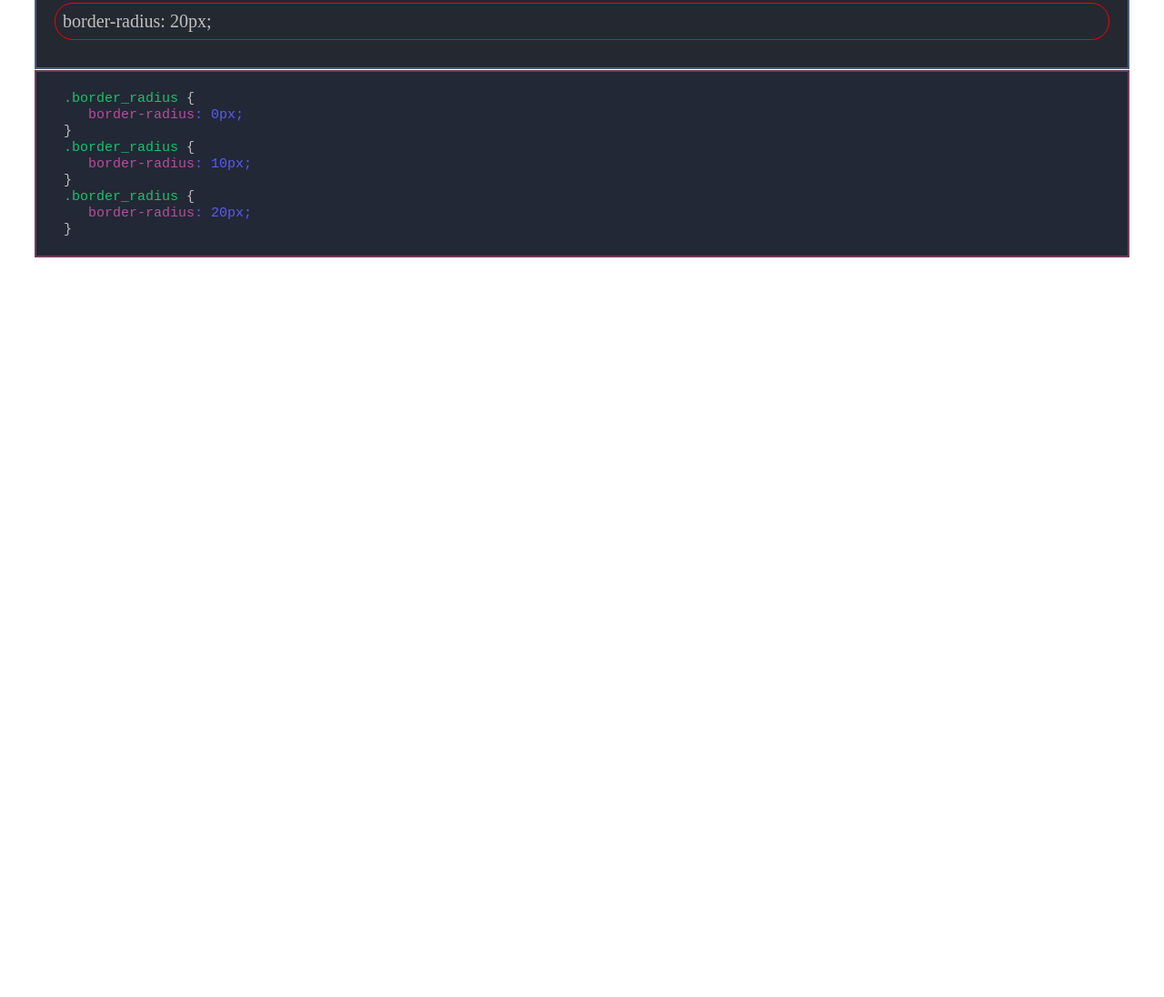
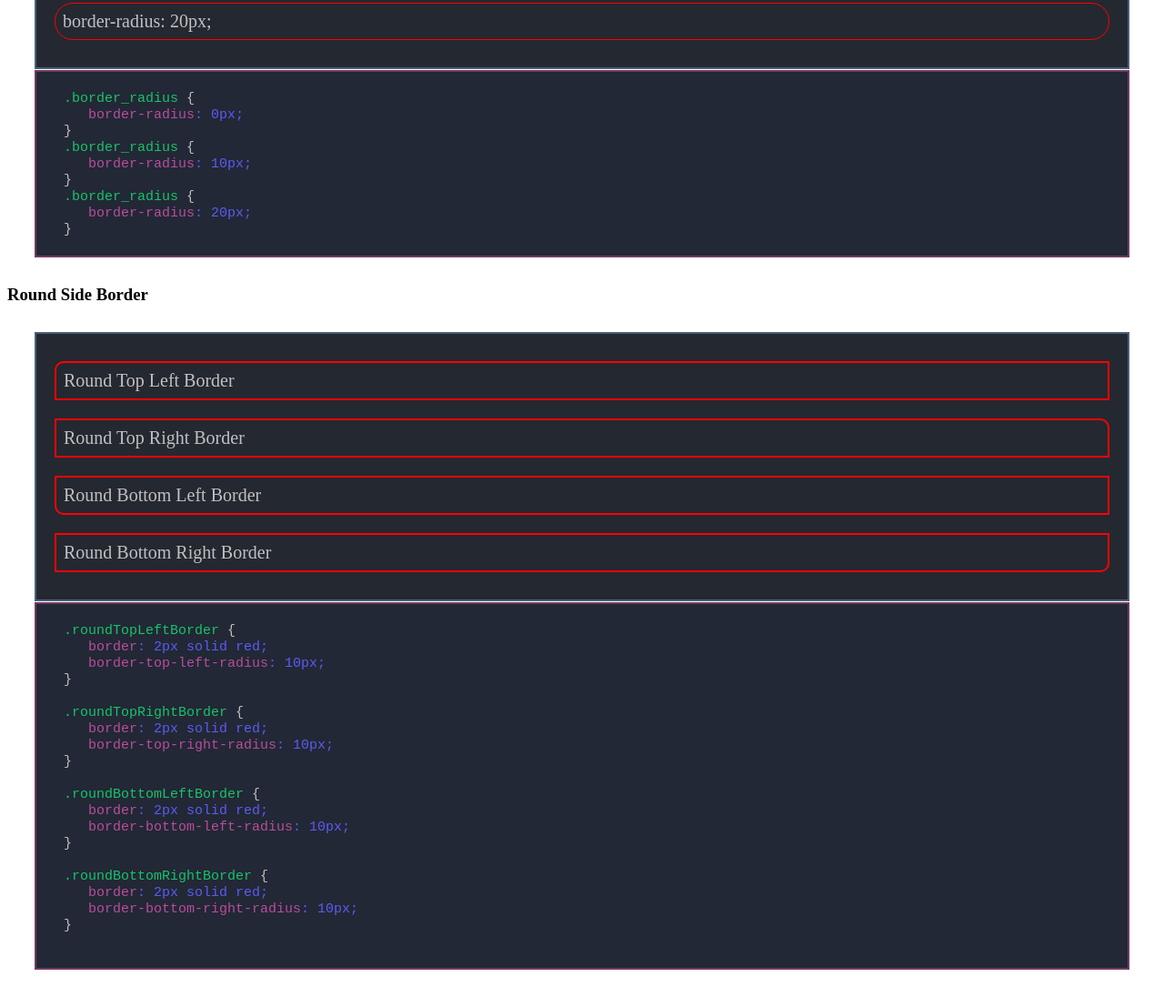
Before and after one commit to dev-ashik/css, a plain HTML site: page Details/border.html in a window 1280 px wide. Shown: the part 8278-9374 px from the top of the page at 91% size. Before the commit the page ends 8591 px from the top, so only its background shows below. Drawn offline with Linux system fonts and the light colour scheme.

Commit message:
border radus

```diff
--- a/Details/border.html
+++ b/Details/border.html
@@ -219,6 +219,27 @@
             border: 2px dashed green;
             border-bottom-width: 10px;
             padding: 3px;
+        }
+
+        .roundTopLeftBorder {
+            padding: 8px;
+            border: 2px solid red;
+            border-top-left-radius: 10px;
+        }
+        .roundTopRightBorder {
+            padding: 8px;
+            border: 2px solid red;
+            border-top-right-radius: 10px;
+        }
+        .roundBottomLeftBorder {
+            padding: 8px;
+            border: 2px solid red;
+            border-bottom-left-radius: 10px;
+        }
+        .roundBottomRightBorder {
+            padding: 8px;
+            border: 2px solid red;
+            border-bottom-right-radius: 10px;
         }
     </style>
 </head>
@@ -583,5 +604,34 @@
         </code>
     </div>
 
+
+     <!-- ********* Round Side border ********* -->
+     <h3>Round Side Border</h3>
+     <div class="codeRunDiv">
+         <p class="roundTopLeftBorder">Round Top Left Border</p>
+         <p class="roundTopRightBorder">Round Top Right Border</p>
+         <p class="roundBottomLeftBorder">Round Bottom Left Border</p>
+         <p class="roundBottomRightBorder">Round Bottom Right Border</p>
+     </div>
+     <div class="codeDiv">
+         <code>
+             <span class="codeColorGreen">.roundTopLeftBorder </span>{ <br>
+                 &nbsp; &nbsp;<span class="codeColorDarkRed">border</span><span class="codeColorBlue">: 2px solid red;</span><br>
+                 &nbsp; &nbsp;<span class="codeColorDarkRed">border-top-left-radius</span><span class="codeColorBlue">: 10px;</span><br>
+             }<br><br>
+             <span class="codeColorGreen">.roundTopRightBorder </span>{ <br>
+                 &nbsp; &nbsp;<span class="codeColorDarkRed">border</span><span class="codeColorBlue">: 2px solid red;</span><br>
+                 &nbsp; &nbsp;<span class="codeColorDarkRed">border-top-right-radius</span><span class="codeColorBlue">: 10px;</span><br>
+             }<br><br>
+             <span class="codeColorGreen">.roundBottomLeftBorder </span>{ <br>
+                 &nbsp; &nbsp;<span class="codeColorDarkRed">border</span><span class="codeColorBlue">: 2px solid red;</span><br>
+                 &nbsp; &nbsp;<span class="codeColorDarkRed">border-bottom-left-radius</span><span class="codeColorBlue">: 10px;</span><br>
+             }<br><br>
+             <span class="codeColorGreen">.roundBottomRightBorder </span>{ <br>
+                 &nbsp; &nbsp;<span class="codeColorDarkRed">border</span><span class="codeColorBlue">: 2px solid red;</span><br>
+                 &nbsp; &nbsp;<span class="codeColorDarkRed">border-bottom-right-radius</span><span class="codeColorBlue">: 10px;</span><br>
+             }<br><br>
+         </code>
+     </div>
 </body>
 </html>
```
